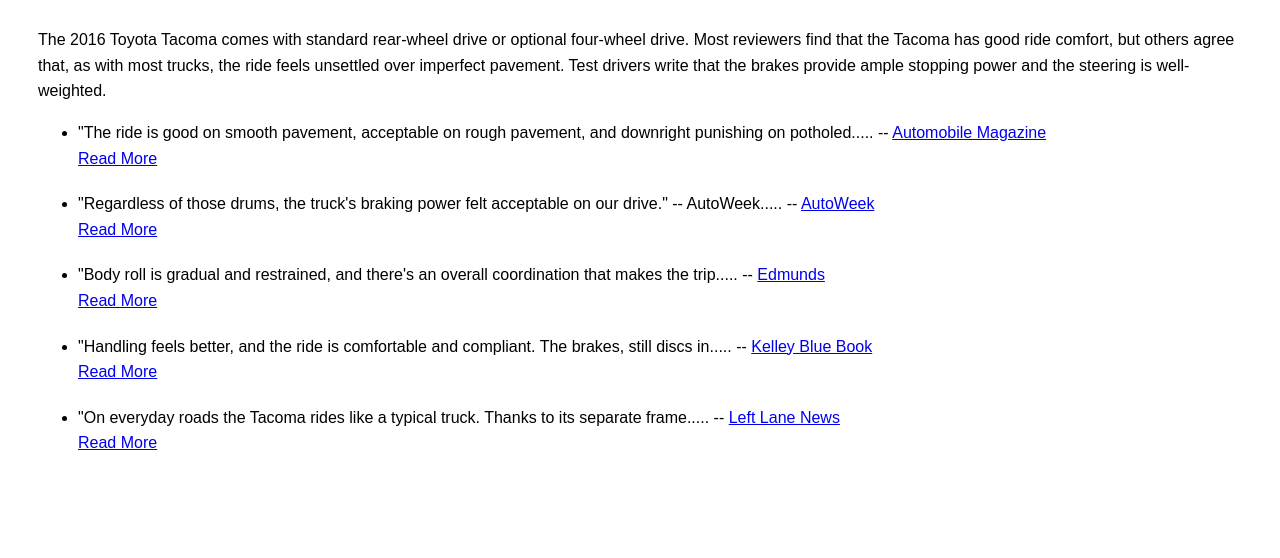
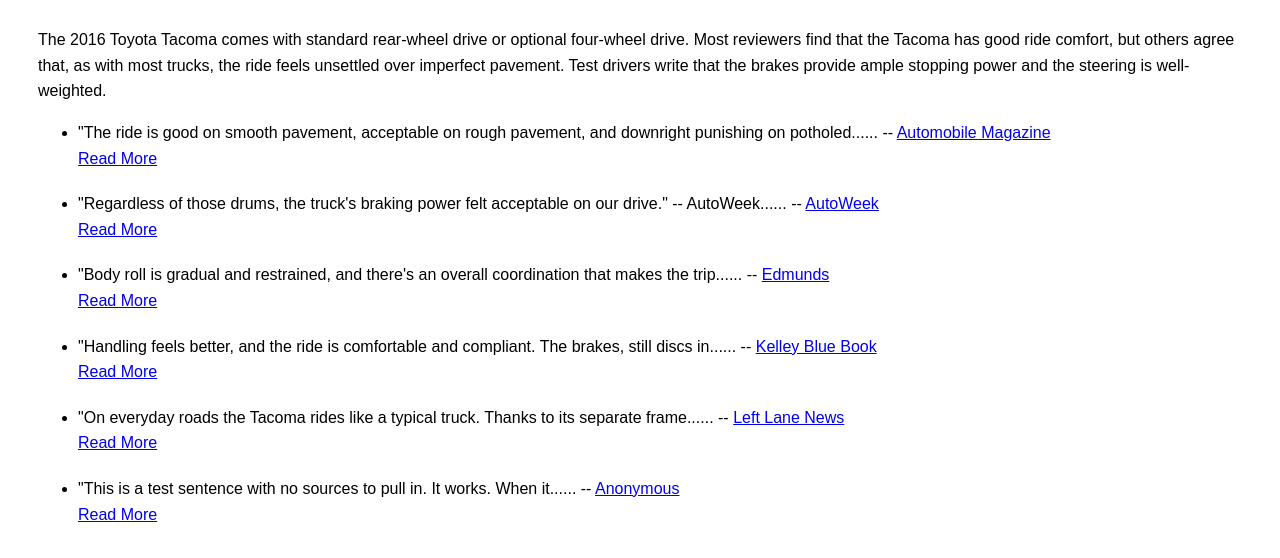
Before and after one commit to chaseTfreeman/expand-plugin, a plain HTML site: page index.html in a window 1280 px wide. Shown: the part 84-642 px from the top of the page. Drawn offline with Linux system fonts and the light colour scheme.

Commit message:
added anonymous feature for when no source provided

```diff
--- a/index.html
+++ b/index.html
@@ -32,6 +32,7 @@
 		rear end, the Tacoma tends to bounce over road surfaces, even ones that appear to be fairly smooth. Your
 		average pickup truck buyer probably won't mind the Tacoma's ride, but someone switching from something like
 		a car-based crossover might be in for a minor shock." -- <a href="http://www.leftlanenews.com/first-drive-2016-toyota-tacoma-review-89383.html" target="_blank" rel="nofollow">Left Lane News</a></li>
+    <li>"This is a test sentence with no sources to pull in. It works. When it was less than 15 words it didn't append a READ MORE link obviously However, when it is more than 15 words with no Source it returns NULL in its place " </li>
 	</ul>
   	<!-- END NO EDIT -->
   </div>
--- a/js/plugins.js
+++ b/js/plugins.js
@@ -24,8 +24,8 @@ window.log = function f(){ log.history = log.history || []; log.history.push(arg
       var collapsedQuotes = $(".quoteClass")
       collapsedQuotes.each(function(i, val){
         quote = $(this).text();
-        var source = sources.eq(i).html();
-        var sourceHref = sources.eq(i).attr('href')
+        var source = sources.eq(i).html() || "Anonymous";
+        var sourceHref = sources.eq(i).attr('href');
 
         if (quote.split(" ").length < 15) return;
 
```
